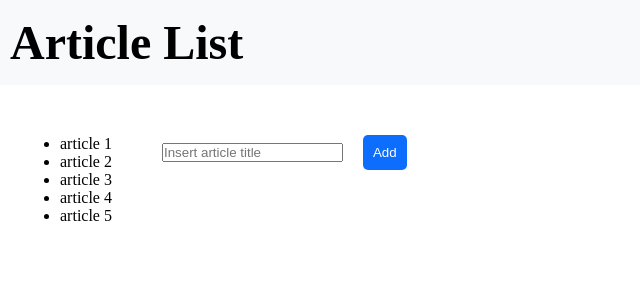
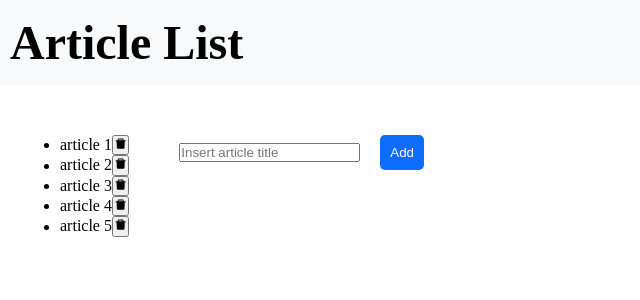
Before and after one commit to MattiaZecchinato/react-form, a React (Vite) app: page / in a window 1280 px wide. Shown: the top 300 px of the page, without its empty margins (0-640 px from the left). Built offline with nearby package versions, Linux system fonts and the light colour scheme.

Commit message:
feat: add delete article function

```diff
--- a/src/components/Form.jsx
+++ b/src/components/Form.jsx
@@ -2,6 +2,6 @@ export default function Form({ addArticle, setNewArticle, newArticle }) {
 
     return <form onSubmit={addArticle}>
         <input type="text" placeholder="Insert article title" onChange={e => { setNewArticle(e.target.value) }}/>
-        <button>Add</button>
+        <button className="add-btn">Add</button>
     </form>
 }
--- a/src/components/Main.jsx
+++ b/src/components/Main.jsx
@@ -1,6 +1,9 @@
 // Form
 import { useState } from 'react';
 import Form from './Form';
+
+// react icon
+import { AiFillDelete } from "react-icons/ai";
 
 export default function Main({ articles }) {
 
@@ -21,9 +24,23 @@ export default function Main({ articles }) {
 
     }
 
+    const delArticle = (index) => {
+
+        const updateArticle = articlesList.filter((art, i) => {
+
+            return index !== i;
+        })
+
+        setArticles(updateArticle);
+    }
+
     return <div className='main-box'>
         <ul>
-            {articlesList.map((art, i) => <li key={i}>{art}</li>)}
+            {articlesList.map((art, i) =>
+                <li key={i}>
+                    {art}
+                    <button onClick={() => delArticle(i)}><AiFillDelete /></button>
+                </li>)}
         </ul>
 
         <Form addArticle={addArticle} setNewArticle={setNewArticle} newArticle={newArticle} />
--- a/src/index.css
+++ b/src/index.css
@@ -32,14 +32,19 @@ main
   padding: 50px 60px;
 }
 
-.main-box button {
+button {
+
+  cursor: pointer;
+}
+
+.add-btn {
 
   background-color: #0D6EFD;
   border: none;
   border-radius: 5px;
   color: #fff;
   padding: 10px 10px;
-  cursor: pointer;
+
 }
 
 .main-box form input {
```
